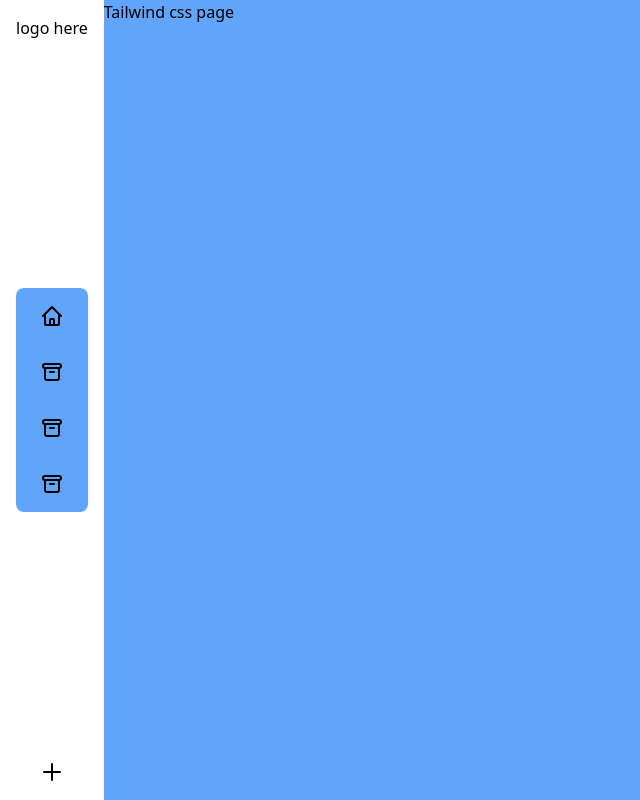
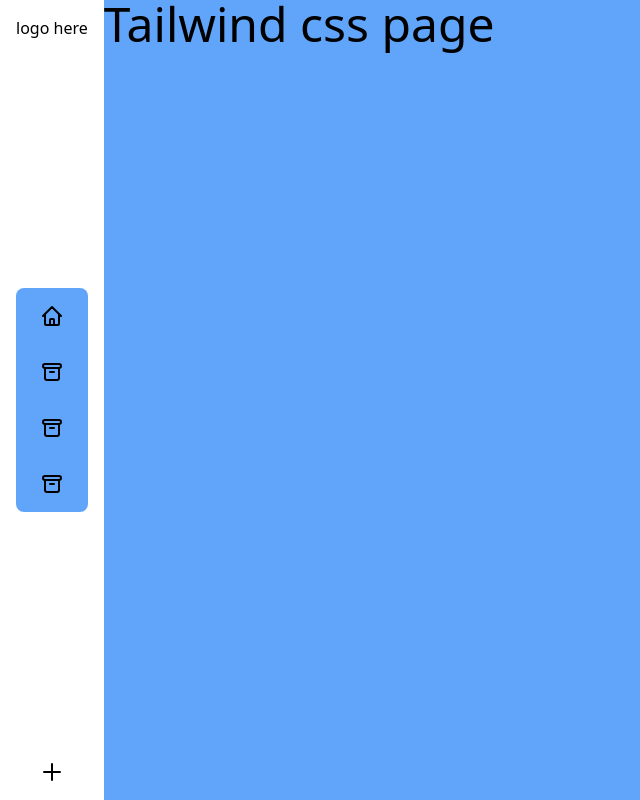
Before and after one commit to Th3R1c0/fullstack-hardhat-nextjs-cheatsheet, a Next.js app: page /tailwind in a window 1280 px wide. Shown: the whole page, without its empty margins (0-640 px from the left). Built offline with nearby package versions, Linux system fonts and the light colour scheme.

Commit message:
3 files modified

```diff
--- a/pages/index.tsx
+++ b/pages/index.tsx
@@ -9,7 +9,7 @@
         <title>Create Next App</title>
         <link rel="icon" href="/favicon.ico" />
       </Head>
-    <h1> home page </h1>
+    <h1 className='text-5xl'> home page </h1>
 
     </div>
   )
--- a/pages/next.tsx
+++ b/pages/next.tsx
@@ -2,7 +2,7 @@
 
 const Next: NextPage = () => {
   return (
-    <h1>NEXTJS page</h1>
+    <h1 className='text-5xl'>NEXTJS page</h1>
   )
 }
 
--- a/pages/tailwind.tsx
+++ b/pages/tailwind.tsx
@@ -2,7 +2,7 @@
 
 const Tailwind = () => {
   return (
-    <h1>Tailwind css page </h1>
+    <h1 className='text-5xl'>Tailwind css page </h1>
   )
 }
 
```
